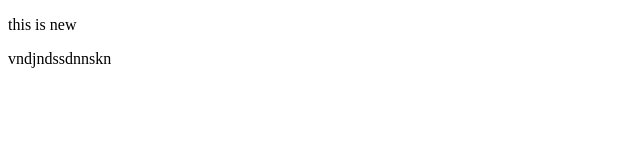
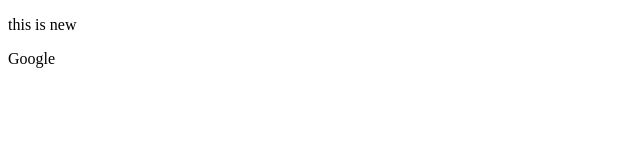
Before and after one commit to vikckyVikash/PushReapo, a plain HTML site: page index.html in a window 1280 px wide. Shown: the full height of the page, 0-640 px from the left. Drawn offline with Linux system fonts and the light colour scheme.

Commit message:
Add  Google site

```diff
--- a/index.html
+++ b/index.html
@@ -7,6 +7,6 @@
 </head>
 <body>
     <p>this is new </p>
-    <p>vndjndssdnnskn</p>
+    <p>  Google </p>
 </body>
 </html>
```
